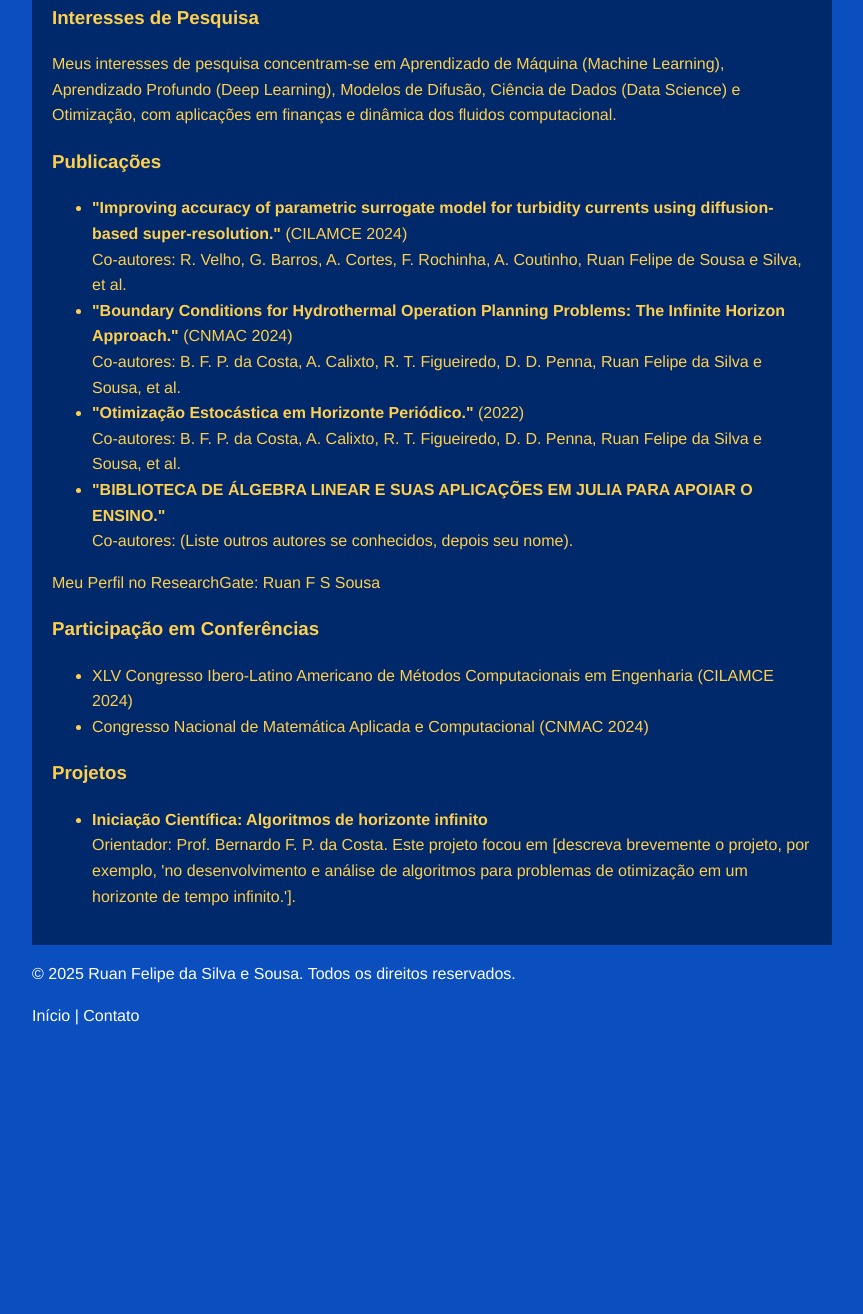
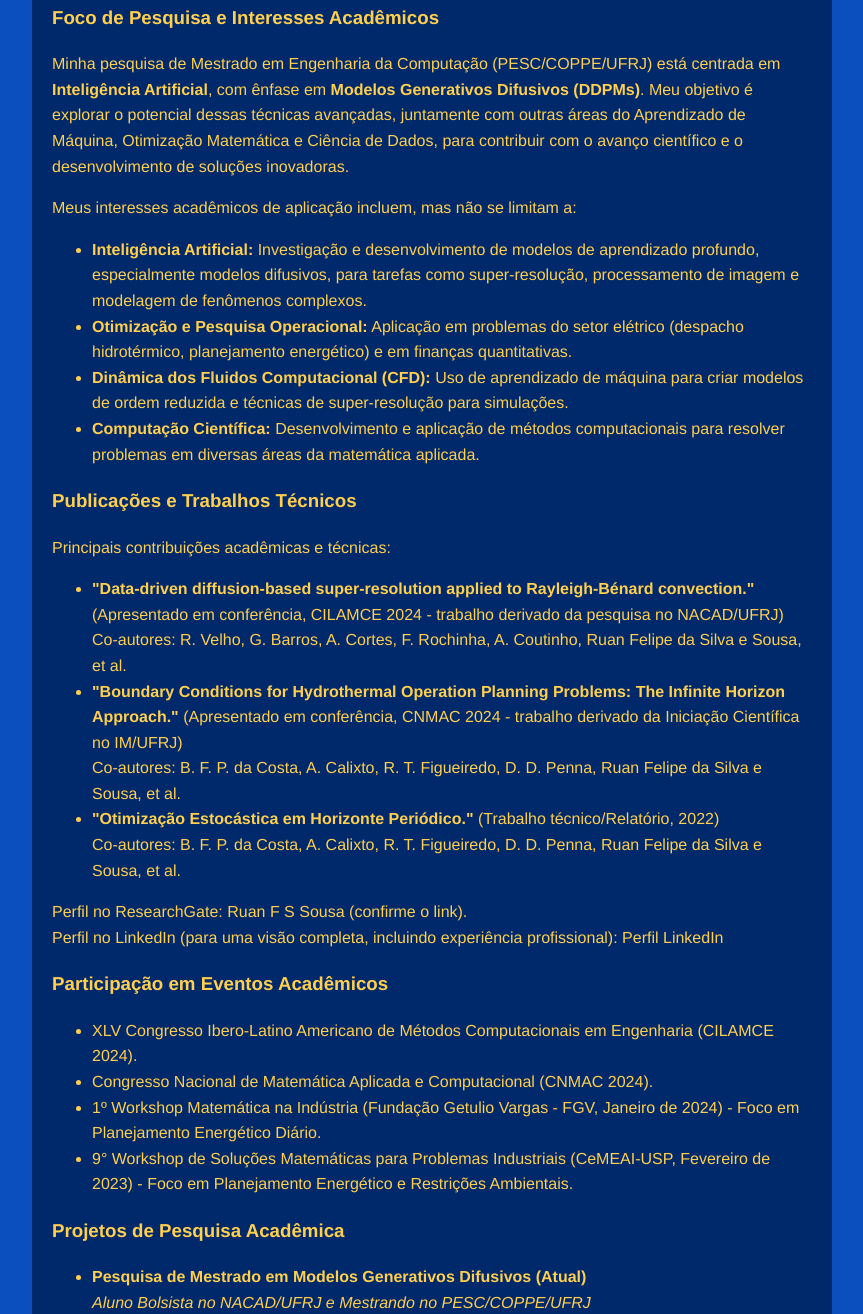
Before and after one commit to Rfelip/Rfelip.github.io, a plain HTML site: page research.html in a window 1280 px wide. Shown: the part 432-1746 px from the top of the page, without its empty margins (208-1071 px from the left). Before the commit the page ends 1496 px from the top, so only its background shows below. Drawn offline with Linux system fonts and the light colour scheme.

```diff
--- a/research.html
+++ b/research.html
@@ -3,7 +3,7 @@
 <head>
     <meta charset="UTF-8">
     <meta name="viewport" content="width=device-width, initial-scale=1.0">
-    <title>Pesquisa - Ruan Felipe da Silva e Sousa</title>
+    <title>Pesquisa Acadêmica - Ruan Felipe da Silva e Sousa</title>
     <link rel="stylesheet" href="style.css"> <!-- Link to the existing style.css -->
 </head>
 <body>
@@ -13,7 +13,8 @@
             <ul>
                 <li><a href="index.html">Início</a></li>
                 <li><a href="index.html#about">Sobre Mim</a></li>
-                <li><a href="research.html">Pesquisa</a></li>
+                <li><a href="research.html">Pesquisa Acadêmica</a></li>
+                <li><a href="professional.html">Experiência Profissional</a></li>
                 <li><a href="services.html">Serviços</a></li>
                 <li><a href="contact.html">Contato</a></li>
             </ul>
@@ -21,72 +22,86 @@
     </header>
 
     <main>
-        <h2>Pesquisa</h2>
-        <img src="https://via.placeholder.com/600x150" alt="Imagem de placeholder para pesquisa" style="width:100%; max-width:600px; height:auto; display:block; margin:20px auto;">
+        <h2>Pesquisa Acadêmica e Desenvolvimento</h2>
+        <img src="https://via.placeholder.com/600x150" alt="Banner representativo de pesquisa e inovação em IA" style="width:100%; max-width:600px; height:auto; display:block; margin:20px auto;">
 
-        <section id="research-interests">
-            <h3>Interesses de Pesquisa</h3>
+        <section id="research-focus">
+            <h3>Foco de Pesquisa e Interesses Acadêmicos</h3>
             <p>
-                Meus interesses de pesquisa concentram-se em Aprendizado de Máquina (Machine Learning), Aprendizado Profundo (Deep Learning), Modelos de Difusão, Ciência de Dados (Data Science) e Otimização, com aplicações em finanças e dinâmica dos fluidos computacional.
+                Minha pesquisa de Mestrado em Engenharia da Computação (PESC/COPPE/UFRJ) está centrada em <strong>Inteligência Artificial</strong>, com ênfase em <strong>Modelos Generativos Difusivos (DDPMs)</strong>. Meu objetivo é explorar o potencial dessas técnicas avançadas, juntamente com outras áreas do Aprendizado de Máquina, Otimização Matemática e Ciência de Dados, para contribuir com o avanço científico e o desenvolvimento de soluções inovadoras.
+            </p>
+            <p>
+                Meus interesses acadêmicos de aplicação incluem, mas não se limitam a:
+            </p>
+            <ul>
+                <li><strong>Inteligência Artificial:</strong> Investigação e desenvolvimento de modelos de aprendizado profundo, especialmente modelos difusivos, para tarefas como super-resolução, processamento de imagem e modelagem de fenômenos complexos.</li>
+                <li><strong>Otimização e Pesquisa Operacional:</strong> Aplicação em problemas do setor elétrico (despacho hidrotérmico, planejamento energético) e em finanças quantitativas.</li>
+                <li><strong>Dinâmica dos Fluidos Computacional (CFD):</strong> Uso de aprendizado de máquina para criar modelos de ordem reduzida e técnicas de super-resolução para simulações.</li>
+                <li><strong>Computação Científica:</strong> Desenvolvimento e aplicação de métodos computacionais para resolver problemas em diversas áreas da matemática aplicada.</li>
+            </ul>
+        </section>
+
+        <section id="publications">
+            <h3>Publicações e Trabalhos Técnicos</h3>
+            <p>Principais contribuições acadêmicas e técnicas:</p>
+            <ul>
+                <li>
+                    <strong>"Data-driven diffusion-based super-resolution applied to Rayleigh-Bénard convection."</strong> (Apresentado em conferência, CILAMCE 2024 - trabalho derivado da pesquisa no NACAD/UFRJ) <br>
+                    Co-autores: R. Velho, G. Barros, A. Cortes, F. Rochinha, A. Coutinho, Ruan Felipe da Silva e Sousa, et al.
+                </li>
+                <li>
+                    <strong>"Boundary Conditions for Hydrothermal Operation Planning Problems: The Infinite Horizon Approach."</strong> (Apresentado em conferência, CNMAC 2024 - trabalho derivado da Iniciação Científica no IM/UFRJ) <br>
+                    Co-autores: B. F. P. da Costa, A. Calixto, R. T. Figueiredo, D. D. Penna, Ruan Felipe da Silva e Sousa, et al.
+                </li>
+                <li>
+                    <strong>"Otimização Estocástica em Horizonte Periódico."</strong> (Trabalho técnico/Relatório, 2022)<br>
+                    Co-autores: B. F. P. da Costa, A. Calixto, R. T. Figueiredo, D. D. Penna, Ruan Felipe da Silva e Sousa, et al.
+                </li>
+            </ul>
+            <p>
+                Perfil no ResearchGate: <a href="https://www.researchgate.net/profile/Ruan-F-S-Sousa" target="_blank">Ruan F S Sousa</a> (confirme o link).
+                <br>
+                Perfil no LinkedIn (para uma visão completa, incluindo experiência profissional): <a href="https://www.linkedin.com/in/ruan-sousa-9757701b5/" target="_blank">Perfil LinkedIn</a>
             </p>
         </section>
 
-        <section id="publications">
-            <h3>Publicações</h3>
+        <section id="academic-events">
+            <h3>Participação em Eventos Acadêmicos</h3>
             <ul>
-                <li>
-                    <strong>"Improving accuracy of parametric surrogate model for turbidity currents using diffusion-based super-resolution."</strong> (CILAMCE 2024) <br>
-                    Co-autores: R. Velho, G. Barros, A. Cortes, F. Rochinha, A. Coutinho, Ruan Felipe de Sousa e Silva, et al.
-                    <!-- Optional: Add link if available -->
-                </li>
-                <li>
-                    <strong>"Boundary Conditions for Hydrothermal Operation Planning Problems: The Infinite Horizon Approach."</strong> (CNMAC 2024) <br>
-                    Co-autores: B. F. P. da Costa, A. Calixto, R. T. Figueiredo, D. D. Penna, Ruan Felipe da Silva e Sousa, et al.
-                    <!-- Optional: Add link to proceedings or full text if available -->
-                </li>
-                <li>
-                    <strong>"Otimização Estocástica em Horizonte Periódico."</strong> (2022) <br>
-                    Co-autores: B. F. P. da Costa, A. Calixto, R. T. Figueiredo, D. D. Penna, Ruan Felipe da Silva e Sousa, et al.
-                </li>
-                <li>
-                    <strong>"BIBLIOTECA DE ÁLGEBRA LINEAR E SUAS APLICAÇÕES EM JULIA PARA APOIAR O ENSINO."</strong> <br>
-                    Co-autores: (Liste outros autores se conhecidos, depois seu nome).
-                    <!-- Optional: Add link if available, e.g., to UFRJ document -->
-                </li>
-            </ul>
-            <p>
-                Meu Perfil no ResearchGate: <a href="https://www.researchgate.net/profile/Ruan-F-S-Sousa" target="_blank">Ruan F S Sousa</a>
-                <!-- Verify this is the correct link based on the user's confirmation or provided info -->
-            </p>
-        </section>
-
-        <section id="conference-participation">
-            <h3>Participação em Conferências</h3>
-            <ul>
-                <li>XLV Congresso Ibero-Latino Americano de Métodos Computacionais em Engenharia (CILAMCE 2024)</li>
-                <li>Congresso Nacional de Matemática Aplicada e Computacional (CNMAC 2024)</li>
-                <!-- Add other events like BrazOpt if desired -->
+                <li>XLV Congresso Ibero-Latino Americano de Métodos Computacionais em Engenharia (CILAMCE 2024).</li>
+                <li>Congresso Nacional de Matemática Aplicada e Computacional (CNMAC 2024).</li>
+                <li>1º Workshop Matemática na Indústria (Fundação Getulio Vargas - FGV, Janeiro de 2024) - Foco em Planejamento Energético Diário.</li>
+                <li>9° Workshop de Soluções Matemáticas para Problemas Industriais (CeMEAI-USP, Fevereiro de 2023) - Foco em Planejamento Energético e Restrições Ambientais.</li>
             </ul>
         </section>
 
-        <section id="projects">
-            <h3>Projetos</h3>
+        <section id="academic-projects">
+            <h3>Projetos de Pesquisa Acadêmica</h3>
             <ul>
                 <li>
-                    <strong>Iniciação Científica: Algoritmos de horizonte infinito</strong><br>
-                    Orientador: Prof. Bernardo F. P. da Costa. Este projeto focou em [descreva brevemente o projeto, por exemplo, 'no desenvolvimento e análise de algoritmos para problemas de otimização em um horizonte de tempo infinito.'].
+                    <strong>Pesquisa de Mestrado em Modelos Generativos Difusivos (Atual)</strong><br>
+                    <em>Aluno Bolsista no NACAD/UFRJ e Mestrando no PESC/COPPE/UFRJ</em><br>
+                    Foco no desenvolvimento e construção de modelos difusivos de super-resolução para aprimorar resultados de modelos de ordem reduzida em dinâmica dos fluidos. Envolve refatoração de código Python, experimentação e preparação para futuras publicações científicas.
                 </li>
-                <!-- Optional: Add a brief description of your Master's research here -->
+                <li>
+                    <strong>Pesquisa e Desenvolvimento em Sistemas de Tábuas Biométricas (Fevereiro 2023 - Fevereiro 2024)</strong><br>
+                    <em>Aluno de Iniciação Científica no LabMA/UFRJ (Orientador: Prof. Milton Ramirez)</em><br>
+                    Atuação na pesquisa e manutenção dos sistemas de cálculos das tábuas biométricas (BR-EMS). Desenvolvimento de ferramentas em Python para limpeza e análise de dados de seguradoras e otimização de processos em banco de dados Oracle.
+                </li>
+                <li>
+                    <strong>Otimização Estocástica para o Setor Elétrico Brasileiro (Março 2022 - Janeiro 2023)</strong><br>
+                    <em>Aluno de Iniciação Científica no Instituto de Matemática/UFRJ (Orientador: Prof. Bernardo Freitas Paulo da Costa)</em><br>
+                    Aplicação de métodos de otimização estocástica (SDDP.jl, JuMP.jl em Julia) para modelar e solucionar o problema de despacho hídrico-térmico, em colaboração com o ONS.
+                </li>
             </ul>
         </section>
     </main>
 
-    <footer>
-        <p>&copy; <script>document.write(new Date().getFullYear())</script> Ruan Felipe da Silva e Sousa. Todos os direitos reservados.</p>
+        <footer>
+        <p>© <script>document.write(new Date().getFullYear())</script> Ruan Felipe da Silva e Sousa. Todos os direitos reservados.</p>
         <p>
             <a href="index.html">Início</a> |
             <a href="contact.html">Contato</a>
-            <!-- Add other footer links as needed -->
         </p>
     </footer>
 </body>
--- a/style.css
+++ b/style.css
@@ -179,3 +179,13 @@ main a:hover,
 .btn-primary:hover {
     filter: brightness(90%);
 }
+
+footer {
+    text-align: center;
+    padding: 5px 0;
+    margin-top: 5px;
+}
+
+footer p {
+    margin-bottom: 5px;
+}
```
Also changed, not shown: contact.html (+3 -5 lines), index.html (+4 -2 lines), professional.html (added, +63 -0 lines), services.html (+2 -1 lines).
